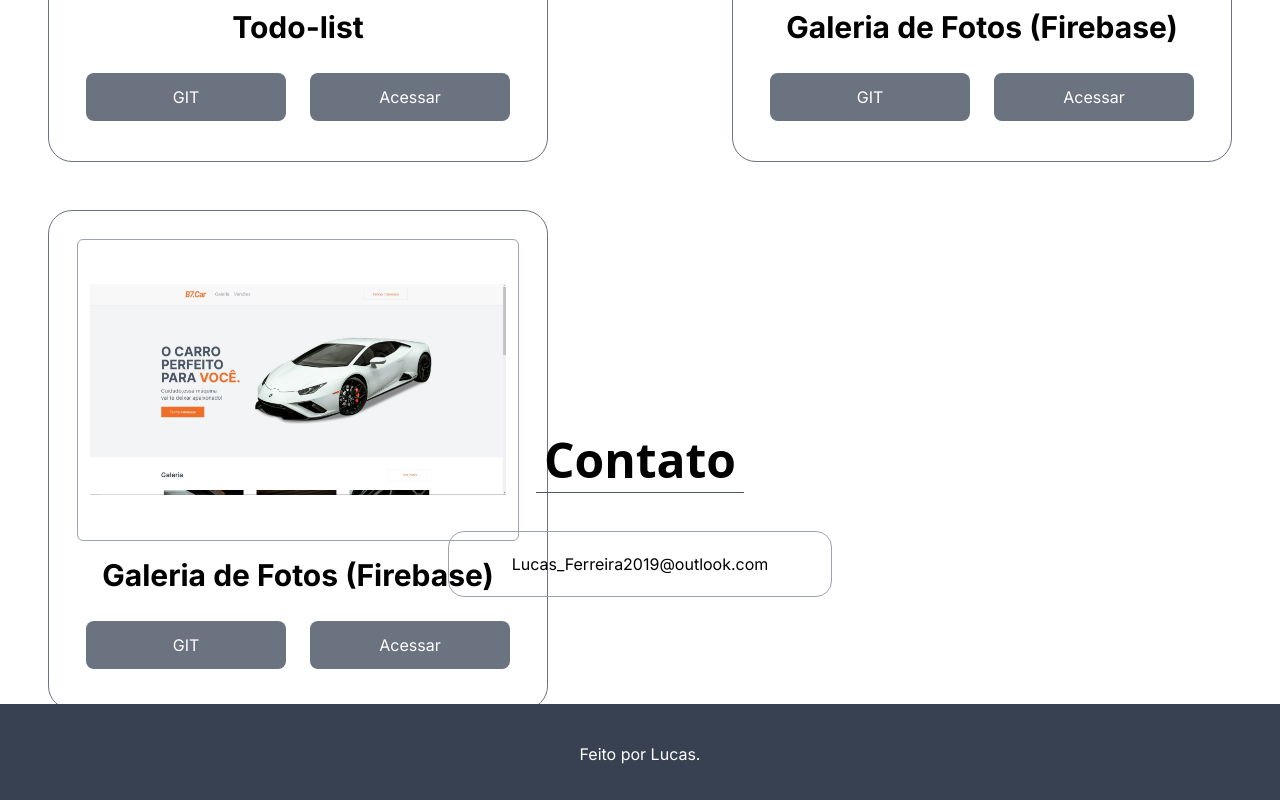
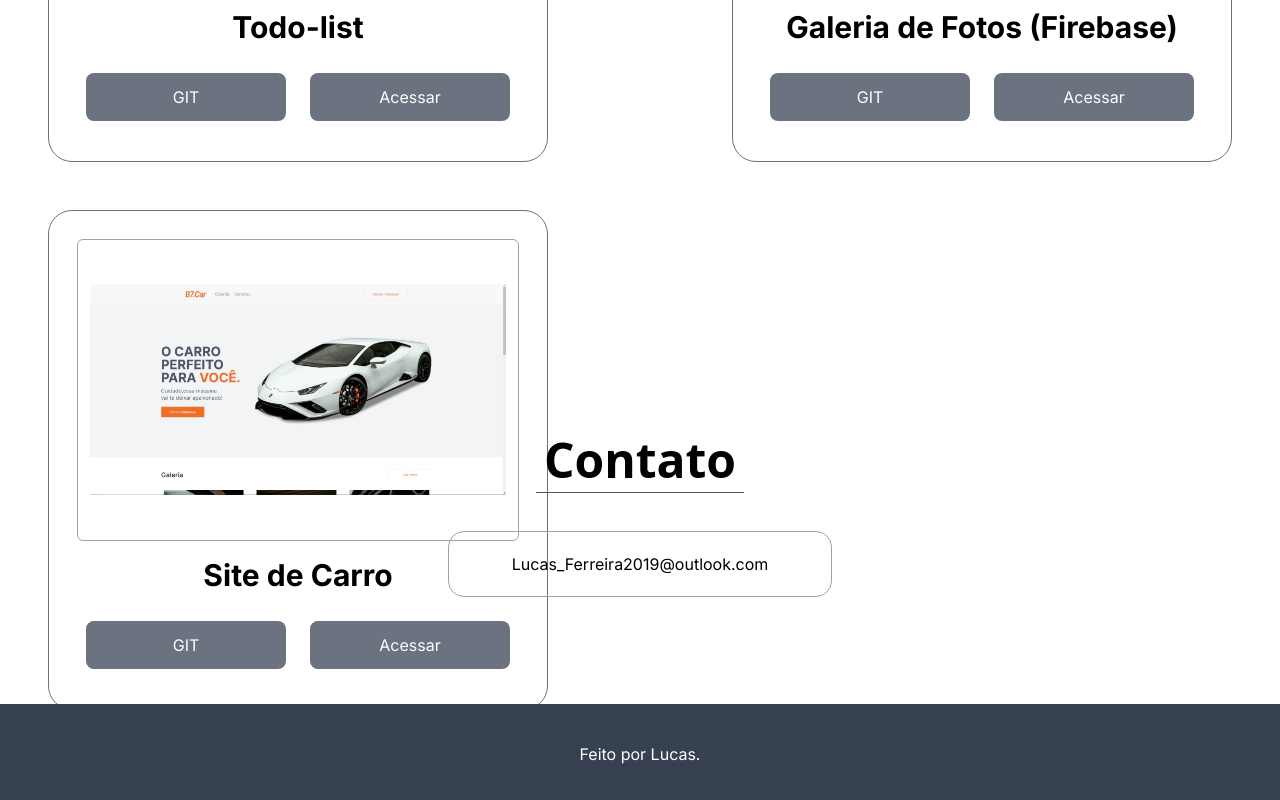
Before and after one commit to LukeBras/site-de-portifolio, a Next.js app: page / in a window 1280 px wide. Shown: the part 3096-3896 px from the top of the page. Built offline with nearby package versions, Linux system fonts and the light colour scheme.

Commit message:
fix: nome do projeto de carros (Site de carros)

```diff
--- a/src/components/MyProjects.tsx
+++ b/src/components/MyProjects.tsx
@@ -14,7 +14,7 @@ export  const MyProjects = ()=>{
                     <Project img="/assets/estacionamento.jpg" projeto="Estaciomento"/>
                     <Project img="/assets/todo.jpeg" projeto="Todo-list"/>
                     <Project img="/assets/galeria.jpeg" projeto="Galeria de Fotos (Firebase)"/>
-                    <Project img="/assets/site-carros.jpeg" projeto="Galeria de Fotos (Firebase)"/>
+                    <Project img="/assets/site-carros.jpeg" projeto="Site de Carro"/>
 
                 </div>
             </div>
```
